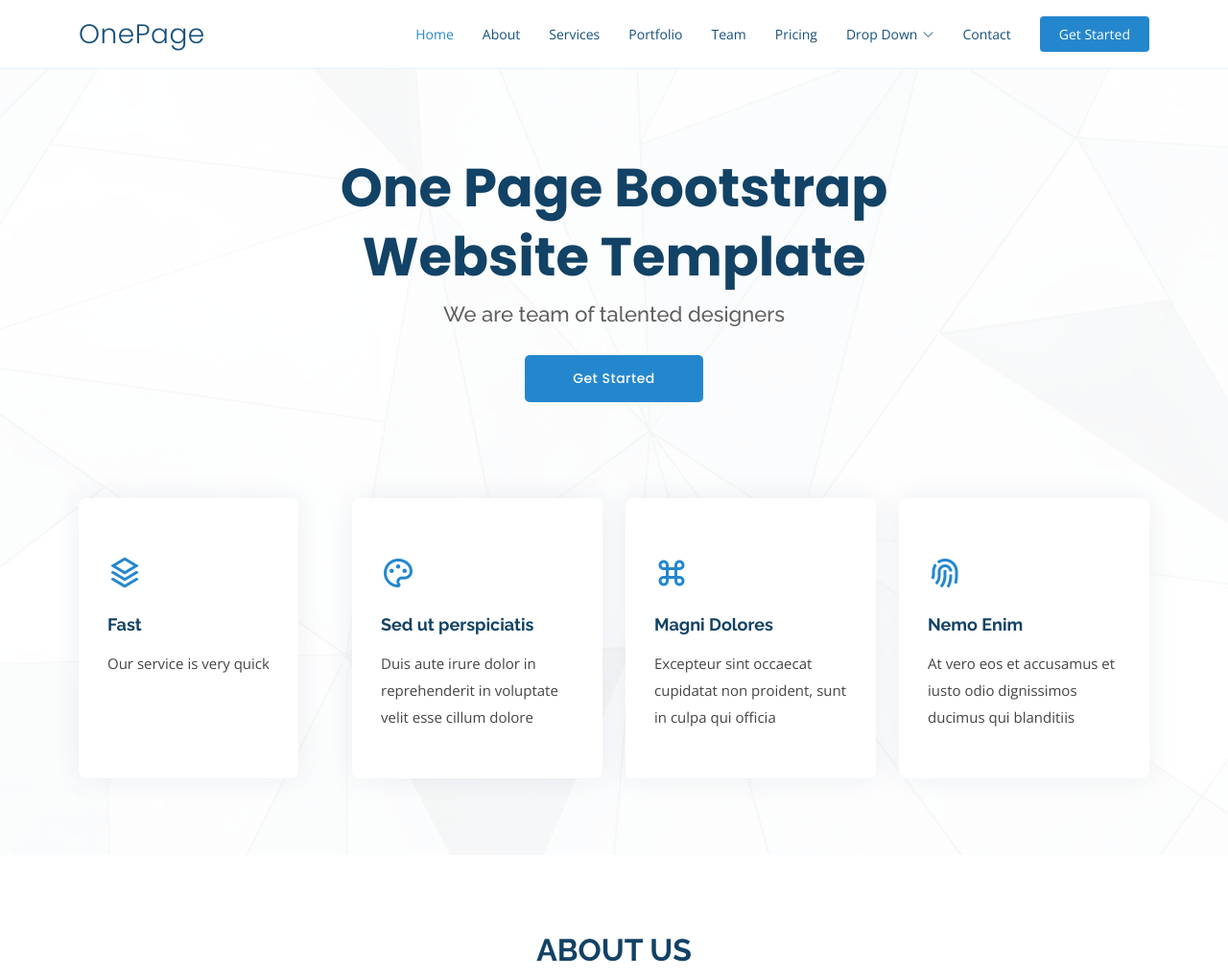
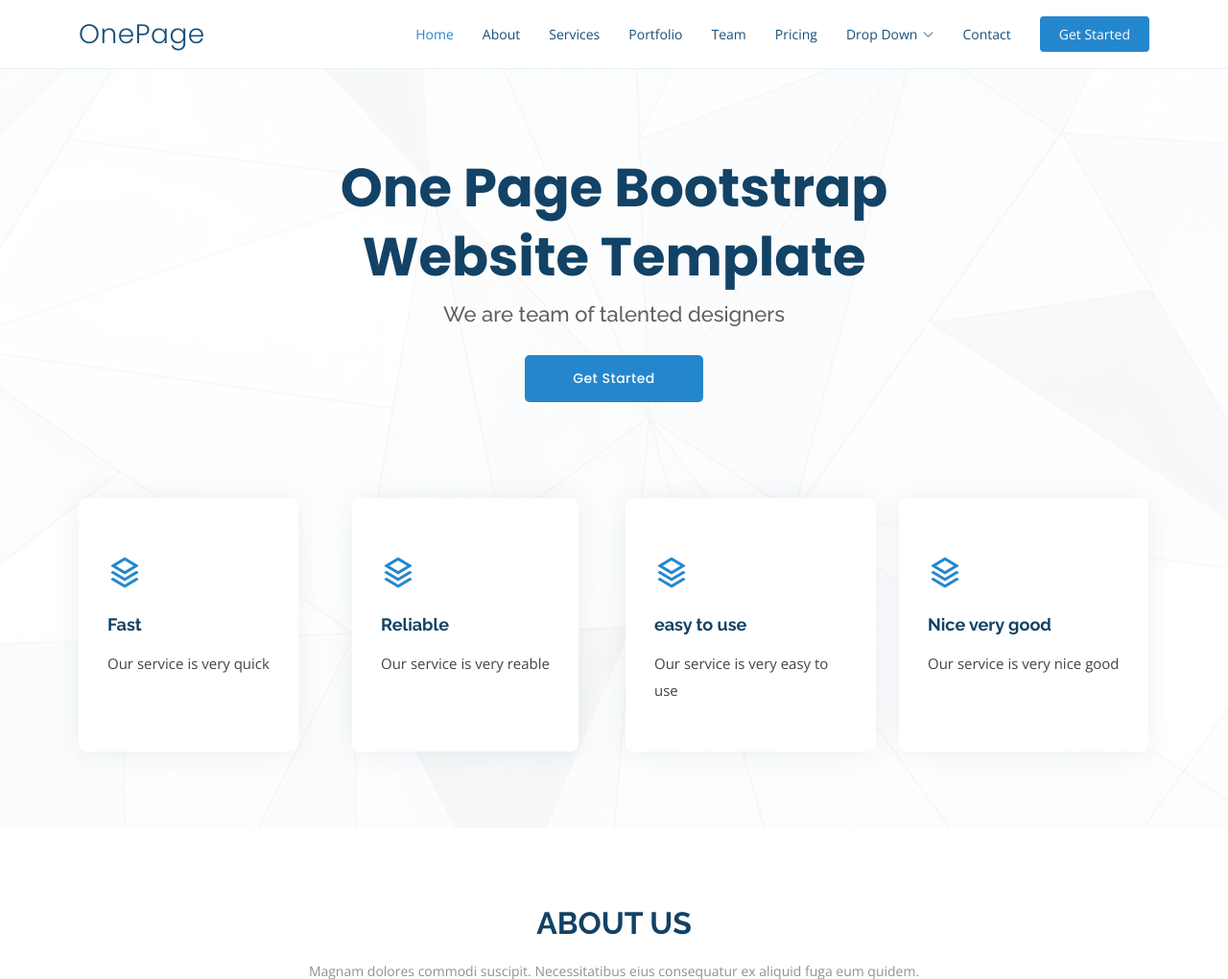
Before and after one commit to NathanTellesDev/ProjetoEstudoDjango, a Django app: page / in a window 1280 px wide. Shown: the top 1020 px of the page at 96% size. Run offline with Django 4.2, Linux system fonts and the light colour scheme; some libraries are stand-ins or nearby versions.

Commit message:
enviando

```diff
--- a/myapp/views.py
+++ b/myapp/views.py
@@ -3,12 +3,30 @@ from django.http import HttpResponse
 from .models import Feature
 # Create your views here.
 def index(request):
+
     feature1 = Feature()
     feature1.id = 0
     feature1.name = 'Fast'
     feature1.details = 'Our service is very quick'
 
-    return render(request, 'index.html', {'feature':feature1})
+    feature2 = Feature()
+    feature2.id = 1
+    feature2.name = 'Reliable'
+    feature2.details = 'Our service is very reable'
+
+    feature3 = Feature()
+    feature3.id = 2
+    feature3.name = 'easy to use'
+    feature3.details = 'Our service is very easy to use'
+
+    feature4 = Feature()
+    feature4.id = 3
+    feature4.name = 'Nice very good'
+    feature4.details = 'Our service is very nice good'
+
+    features = [feature1, feature2, feature3, feature4]
+
+    return render(request, 'index.html', {'features': features})
 
 def counter(request):
     text = request.POST['text']
--- a/templates/index.html
+++ b/templates/index.html
@@ -96,6 +96,8 @@
       </div>
 
       <div class="row icon-boxes">
+
+        {% for feature in features%}
         <div class="col-md-6 col-lg-3 d-flex align-items-stretch mb-5 mb-lg-0" data-aos="zoom-in" data-aos-delay="200">
           <div class="icon-box">
             <div class="icon"><i class="ri-stack-line"></i></div>
@@ -103,30 +105,7 @@
             <p class="description">{{ feature.details }} </p>
           </div>
         </div>
-
-        <div class="col-md-6 col-lg-3 d-flex align-items-stretch mb-5 mb-lg-0" data-aos="zoom-in" data-aos-delay="300">
-          <div class="icon-box">
-            <div class="icon"><i class="ri-palette-line"></i></div>
-            <h4 class="title"><a href="">Sed ut perspiciatis</a></h4>
-            <p class="description">Duis aute irure dolor in reprehenderit in voluptate velit esse cillum dolore</p>
-          </div>
-        </div>
-
-        <div class="col-md-6 col-lg-3 d-flex align-items-stretch mb-5 mb-lg-0" data-aos="zoom-in" data-aos-delay="400">
-          <div class="icon-box">
-            <div class="icon"><i class="ri-command-line"></i></div>
-            <h4 class="title"><a href="">Magni Dolores</a></h4>
-            <p class="description">Excepteur sint occaecat cupidatat non proident, sunt in culpa qui officia</p>
-          </div>
-        </div>
-
-        <div class="col-md-6 col-lg-3 d-flex align-items-stretch mb-5 mb-lg-0" data-aos="zoom-in" data-aos-delay="500">
-          <div class="icon-box">
-            <div class="icon"><i class="ri-fingerprint-line"></i></div>
-            <h4 class="title"><a href="">Nemo Enim</a></h4>
-            <p class="description">At vero eos et accusamus et iusto odio dignissimos ducimus qui blanditiis</p>
-          </div>
-        </div>
+        {% endfor %}
 
       </div>
     </div>
```
